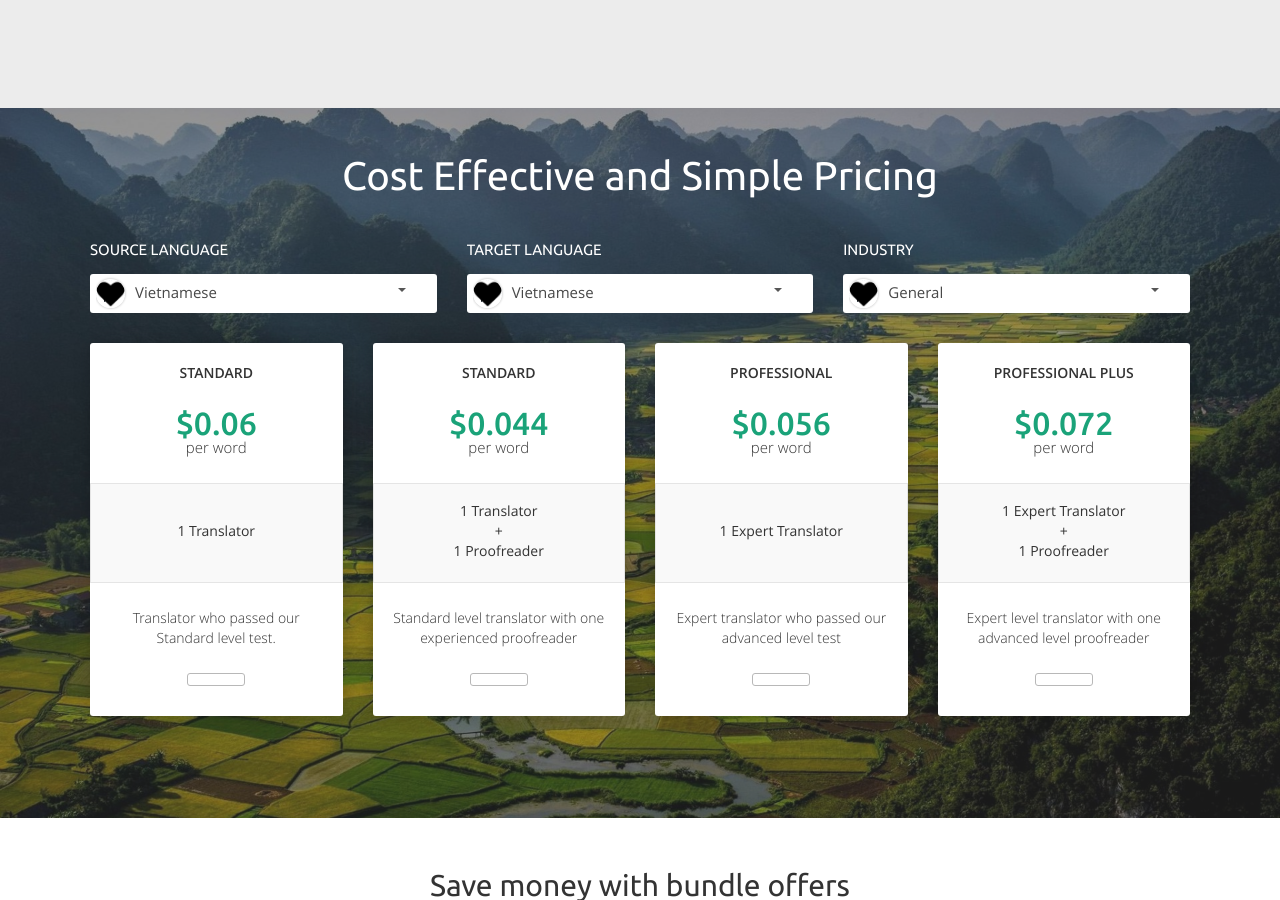
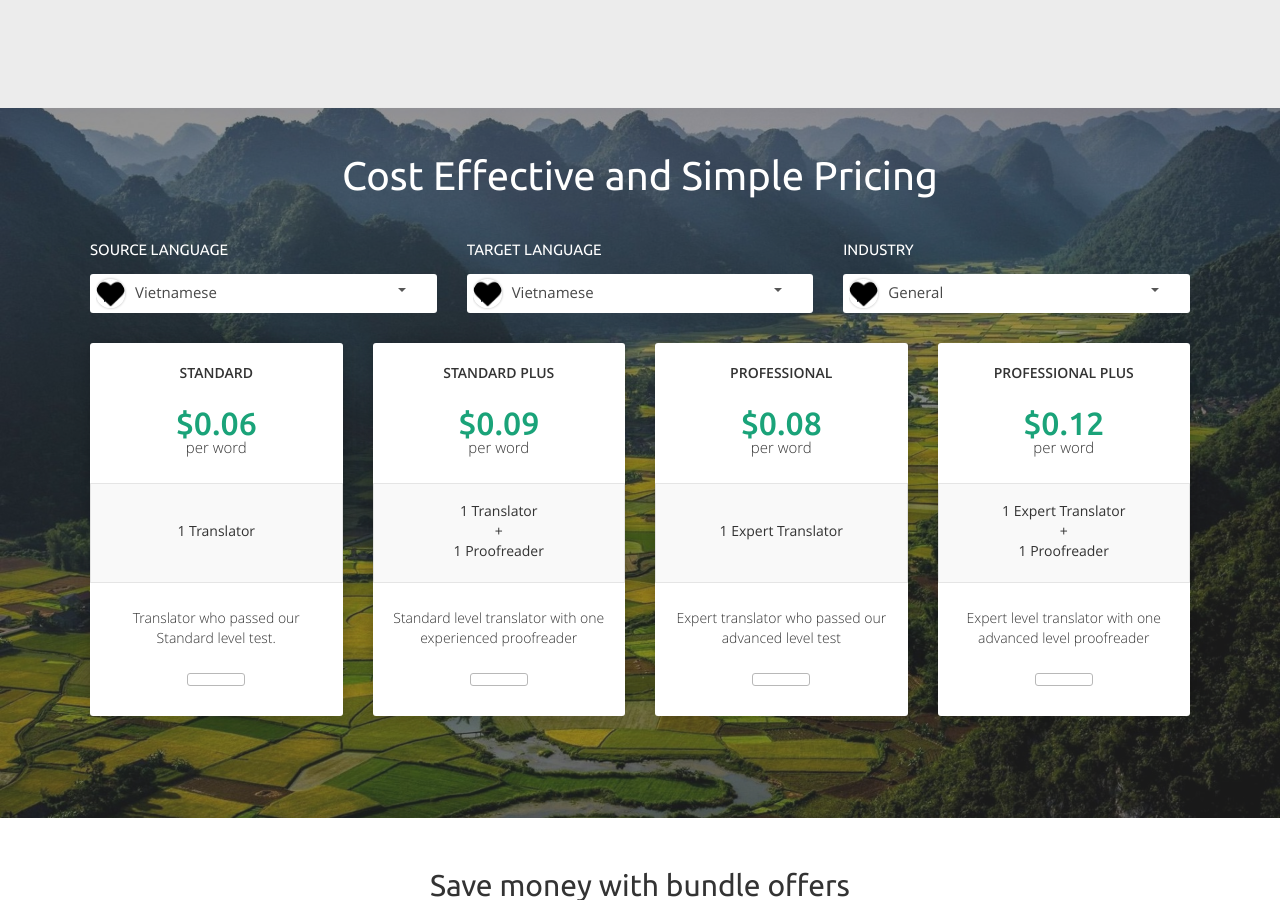
Before and after one commit to jndctranslation/landing_page, a Jekyll site: the page built from pages/pricing.md, in a window 1280 px wide and 900 px high. Built offline with Jekyll 4.4.1, drawn with Linux system fonts in a browser that asks for light colours.

Commit message:
Update Website Pages “pricing”

```diff
--- a/_data/pages/pricing.yml
+++ b/_data/pages/pricing.yml
@@ -14,18 +14,18 @@ block_1:
       unit: per word
     - desc: Standard level translator with one experienced proofreader
       expert: 1 Translator <br/><br/>+<br/><br/>1 Proofreader
-      name: STANDARD
-      price: $0.044
+      name: STANDARD PLUS
+      price: $0.09
       unit: per word
     - desc: Expert translator who passed our advanced level test
       expert: 1 Expert Translator
       name: PROFESSIONAL
-      price: $0.056
+      price: $0.08
       unit: per word
     - desc: Expert level translator with one advanced level proofreader
       expert: 1 Expert Translator <br/><br/>+<br/><br/>1 Proofreader
       name: PROFESSIONAL PLUS
-      price: $0.072
+      price: $0.12
       unit: per word
   sources:
     - icon: /assets/images/upload/heart_font_awesome.svg.png
```
